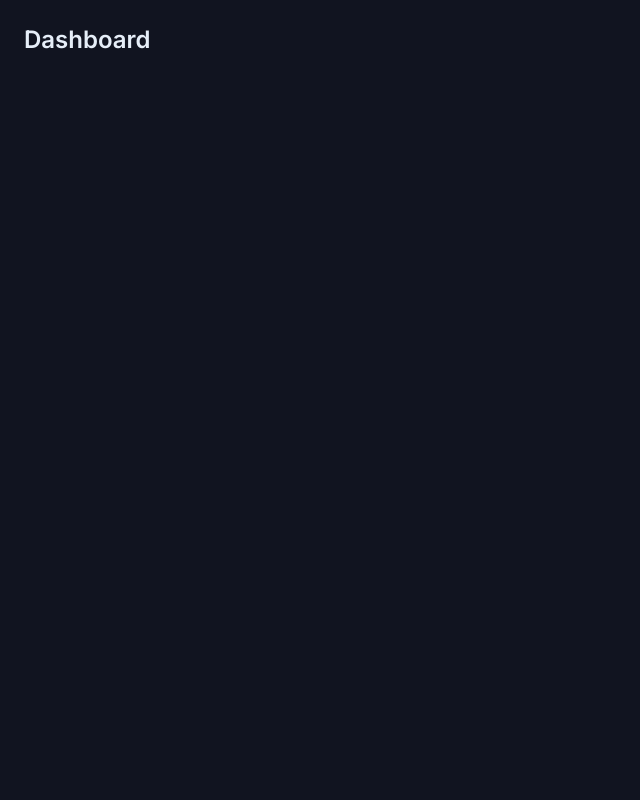
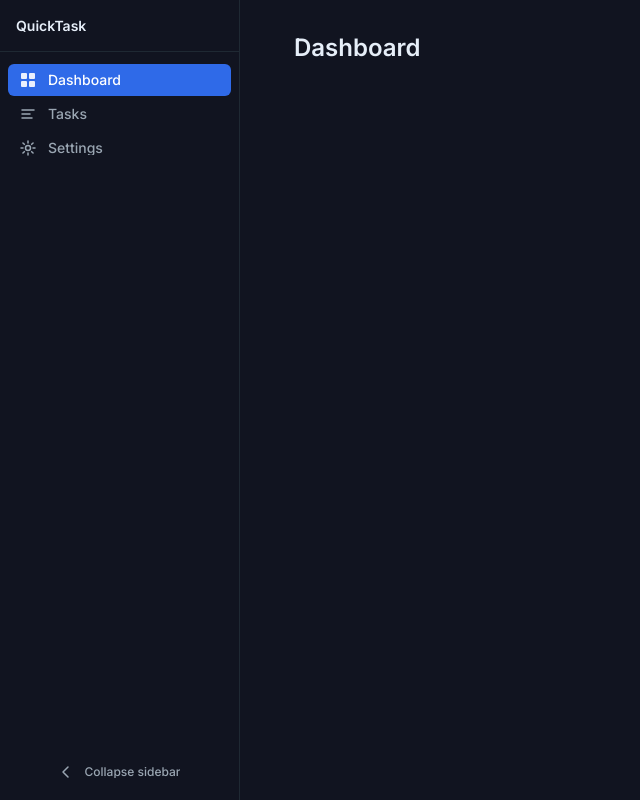
Before and after one commit to AEGIS-OSX/quicktask-mpg2h9z8, a Next.js app: page /dashboard in a window 1280 px wide. Shown: the whole page, without its empty margins (0-640 px from the left). Built offline with nearby package versions, Linux system fonts and the light colour scheme.

Commit message:
feat: App Shell — Dashboard Layout and Sidebar Navigation [worker-coder via sterling]

```diff
--- /dev/null
+++ b/app/components/Sidebar.tsx
@@ -0,0 +1,222 @@
+"use client";
+
+import { useState } from "react";
+import { usePathname } from "next/navigation";
+import Link from "next/link";
+import { motion, AnimatePresence } from "framer-motion";
+
+interface NavItem {
+  href: string;
+  label: string;
+  icon: React.ReactNode;
+}
+
+function DashboardIcon() {
+  return (
+    <svg
+      width="16"
+      height="16"
+      viewBox="0 0 16 16"
+      fill="none"
+      aria-hidden="true"
+      focusable="false"
+    >
+      <rect x="1" y="1" width="6" height="6" rx="1" fill="currentColor" opacity="0.9" />
+      <rect x="9" y="1" width="6" height="6" rx="1" fill="currentColor" opacity="0.9" />
+      <rect x="1" y="9" width="6" height="6" rx="1" fill="currentColor" opacity="0.9" />
+      <rect x="9" y="9" width="6" height="6" rx="1" fill="currentColor" opacity="0.9" />
+    </svg>
+  );
+}
+
+function TasksIcon() {
+  return (
+    <svg
+      width="16"
+      height="16"
+      viewBox="0 0 16 16"
+      fill="none"
+      aria-hidden="true"
+      focusable="false"
+    >
+      <path
+        d="M2 4h12M2 8h8M2 12h10"
+        stroke="currentColor"
+        strokeWidth="1.5"
+        strokeLinecap="round"
+      />
+    </svg>
+  );
+}
+
+function SettingsIcon() {
+  return (
+    <svg
+      width="16"
+      height="16"
+      viewBox="0 0 16 16"
+      fill="none"
+      aria-hidden="true"
+      focusable="false"
+    >
+      <circle cx="8" cy="8" r="2.5" stroke="currentColor" strokeWidth="1.5" />
+      <path
+        d="M8 1v2M8 13v2M1 8h2M13 8h2M2.93 2.93l1.41 1.41M11.66 11.66l1.41 1.41M2.93 13.07l1.41-1.41M11.66 4.34l1.41-1.41"
+        stroke="currentColor"
+        strokeWidth="1.5"
+        strokeLinecap="round"
+      />
+    </svg>
+  );
+}
+
+function CollapseIcon({ collapsed }: { collapsed: boolean }) {
+  return (
+    <svg
+      width="14"
+      height="14"
+      viewBox="0 0 14 14"
+      fill="none"
+      aria-hidden="true"
+      focusable="false"
+      style={{
+        transform: collapsed ? "rotate(180deg)" : "rotate(0deg)",
+        transition: "transform 200ms ease-out",
+      }}
+    >
+      <path
+        d="M9 2L4 7l5 5"
+        stroke="currentColor"
+        strokeWidth="1.5"
+        strokeLinecap="round"
+        strokeLinejoin="round"
+      />
+    </svg>
+  );
+}
+
+const NAV_ITEMS: NavItem[] = [
+  { href: "/dashboard", label: "Dashboard", icon: <DashboardIcon /> },
+  { href: "/dashboard/tasks", label: "Tasks", icon: <TasksIcon /> },
+  { href: "/dashboard/settings", label: "Settings", icon: <SettingsIcon /> },
+];
+
+export function Sidebar({ items: _items }: { items?: NavItem[] }) {
+  const [collapsed, setCollapsed] = useState(false);
+  const pathname = usePathname();
+
+  const sidebarWidth = collapsed ? 48 : 240;
+
+  return (
+    <motion.nav
+      aria-label="Main navigation"
+      initial={false}
+      animate={{ width: sidebarWidth }}
+      transition={{ duration: 0.2, ease: [0.25, 0.1, 0.25, 1] }}
+      className="relative flex-shrink-0 flex flex-col h-screen sticky top-0 overflow-hidden border-r border-[var(--color-border)] bg-[var(--qt-surface-01,var(--color-bg))]"
+      style={{ minWidth: collapsed ? "48px" : "240px" }}
+    >
+      {/* Top: App name / logo */}
+      <div
+        className="flex items-center h-[52px] px-[var(--qt-space-md,16px)] border-b border-[var(--color-border)] flex-shrink-0"
+      >
+        <AnimatePresence initial={false}>
+          {!collapsed && (
+            <motion.span
+              key="wordmark"
+              initial={{ opacity: 0, x: -6 }}
+              animate={{ opacity: 1, x: 0 }}
+              exit={{ opacity: 0, x: -6 }}
+              transition={{ duration: 0.15, ease: "easeOut" }}
+              className="font-[family-name:var(--font-display)] text-[14px] font-semibold leading-none text-[var(--color-text)] whitespace-nowrap overflow-hidden"
+            >
+              QuickTask
+            </motion.span>
+          )}
+        </AnimatePresence>
+        {collapsed && (
+          <span
+            className="font-[family-name:var(--font-display)] text-[14px] font-semibold leading-none text-[var(--color-text)] select-none"
+            aria-hidden="true"
+          >
+            Q
+          </span>
+        )}
+      </div>
+
+      {/* Nav items */}
+      <ul className="flex flex-col gap-[2px] px-[var(--qt-space-xs,8px)] py-[var(--qt-space-sm,12px)] flex-1" role="list">
+        {NAV_ITEMS.map((item) => {
+          const isActive =
+            item.href === "/dashboard"
+              ? pathname === "/dashboard"
+              : pathname.startsWith(item.href);
+
+          return (
+            <li key={item.href} role="listitem">
+              <Link
+                href={item.href}
+                aria-current={isActive ? "page" : undefined}
+                title={collapsed ? item.label : undefined}
+                className={[
+                  "flex items-center gap-[var(--qt-space-sm,12px)] h-[32px] rounded-[var(--qt-radius-md,6px)] px-[var(--qt-space-sm,12px)] text-[14px] font-medium leading-none transition-colors duration-150 ease-out outline-none focus-visible:ring-2 focus-visible:ring-[var(--color-accent)] focus-visible:ring-offset-1 focus-visible:ring-offset-[var(--color-bg)]",
+                  isActive
+                    ? "bg-[var(--color-accent)] text-[var(--qt-accent-on,#ffffff)]"
+                    : "text-[var(--color-muted)] hover:bg-[var(--color-border)] hover:text-[var(--color-text)]",
+                  collapsed ? "justify-center px-0" : "",
+                ]
+                  .filter(Boolean)
+                  .join(" ")}
+              >
+                <span className="flex-shrink-0 flex items-center justify-center w-[16px] h-[16px]">
+                  {item.icon}
+                </span>
+                <AnimatePresence initial={false}>
+                  {!collapsed && (
+                    <motion.span
+                      key={`label-${item.href}`}
+                      initial={{ opacity: 0, width: 0 }}
+                      animate={{ opacity: 1, width: "auto" }}
+                      exit={{ opacity: 0, width: 0 }}
+                      transition={{ duration: 0.15, ease: "easeOut" }}
+                      className="overflow-hidden whitespace-nowrap font-[family-name:var(--font-ui,var(--font-display))]"
+                    >
+                      {item.label}
+                    </motion.span>
+                  )}
+                </AnimatePresence>
+              </Link>
+            </li>
+          );
+        })}
+      </ul>
+
+      {/* Collapse toggle */}
+      <div className="flex-shrink-0 px-[var(--qt-space-xs,8px)] pb-[var(--qt-space-sm,12px)]">
+        <button
+          type="button"
+          onClick={() => setCollapsed((prev) => !prev)}
+          aria-label={collapsed ? "Expand sidebar" : "Collapse sidebar"}
+          title={collapsed ? "Expand sidebar" : "Collapse sidebar"}
+          className="flex items-center justify-center w-full h-[32px] rounded-[var(--qt-radius-md,6px)] text-[var(--color-muted)] hover:bg-[var(--color-border)] hover:text-[var(--color-text)] transition-colors duration-150 ease-out outline-none focus-visible:ring-2 focus-visible:ring-[var(--color-accent)] focus-visible:ring-offset-1 focus-visible:ring-offset-[var(--color-bg)]"
+        >
+          <CollapseIcon collapsed={collapsed} />
+          <AnimatePresence initial={false}>
+            {!collapsed && (
+              <motion.span
+                key="collapse-label"
+                initial={{ opacity: 0, width: 0 }}
+                animate={{ opacity: 1, width: "auto" }}
+                exit={{ opacity: 0, width: 0 }}
+                transition={{ duration: 0.15, ease: "easeOut" }}
+                className="ml-[var(--qt-space-sm,12px)] text-[12px] font-medium leading-none overflow-hidden whitespace-nowrap font-[family-name:var(--font-ui,var(--font-display))]"
+              >
+                Collapse sidebar
+              </motion.span>
+            )}
+          </AnimatePresence>
+        </button>
+      </div>
+    </motion.nav>
+  );
+}
--- /dev/null
+++ b/app/components/ui/sidebar.tsx
@@ -0,0 +1 @@
+export { Sidebar } from "../Sidebar";
--- a/app/dashboard/layout.tsx
+++ b/app/dashboard/layout.tsx
@@ -1,11 +1,20 @@
-import type { ReactNode } from 'react';
-import { Sidebar } from '../../components/ui/sidebar';
+import type { ReactNode } from "react";
+import { Sidebar } from "../components/Sidebar";
 
 export default function DashboardLayout({ children }: { children: ReactNode }) {
   return (
-    <div className="flex min-h-screen" style={{ background: 'var(--color-bg)' }}>
-      <Sidebar items={[]} />
-      <main className="flex-1 p-6">{children}</main>
+    <div className="flex min-h-screen bg-[var(--color-bg)]">
+      <Sidebar />
+      <main
+        className="flex-1 min-w-0 overflow-y-auto bg-[var(--color-bg)]"
+        id="main-content"
+      >
+        <div
+          className="mx-auto w-full max-w-[980px] px-[var(--qt-space-lg,24px)] py-[var(--qt-space-xl,32px)]"
+        >
+          {children}
+        </div>
+      </main>
     </div>
   );
 }
```
